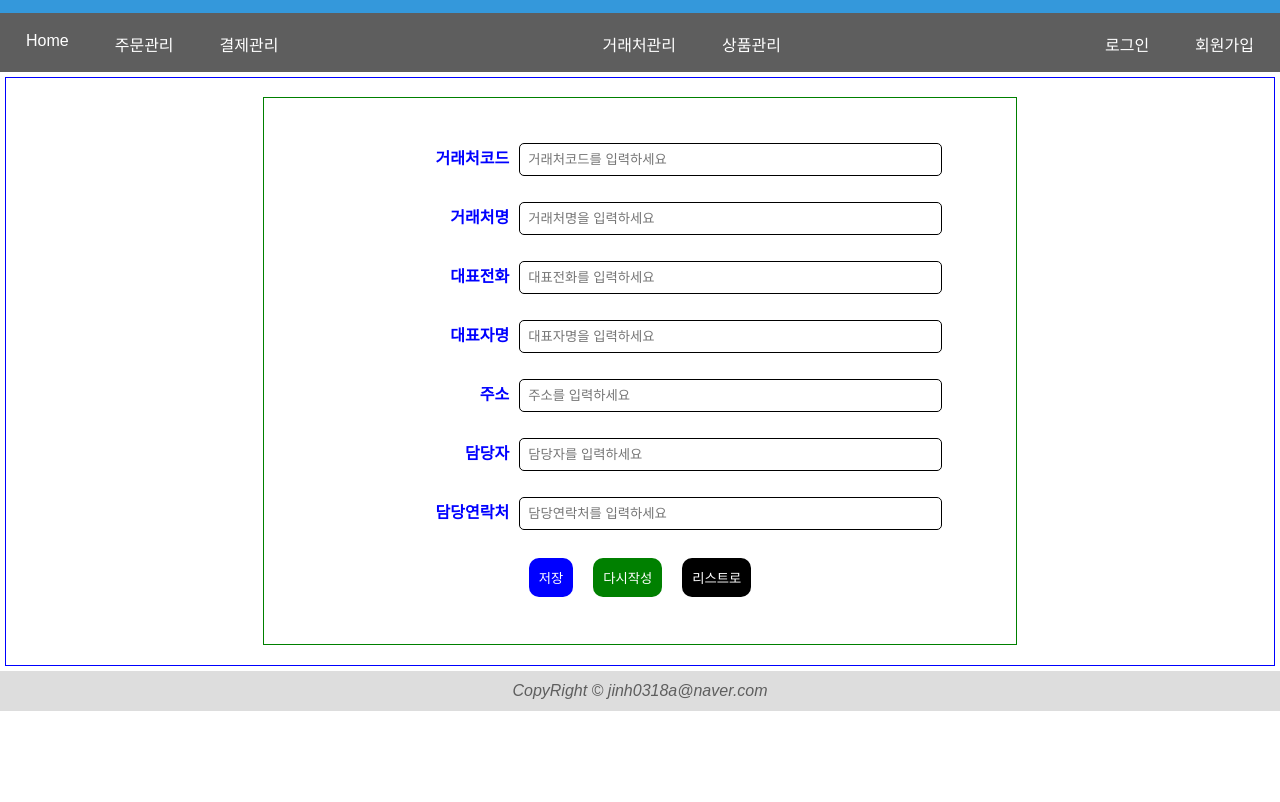
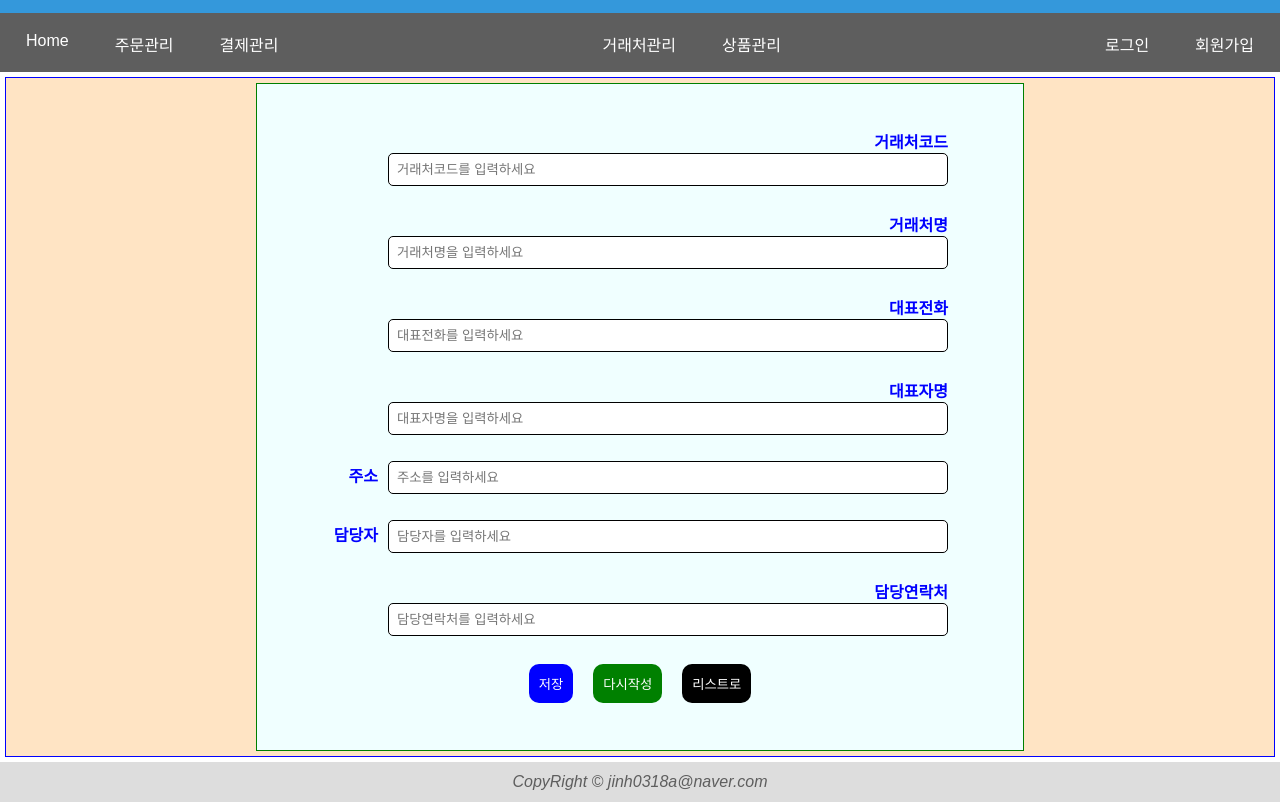
Before and after one commit to jinh0318a/Biz-2024-505-UIUX, a plain HTML site: page hello-001/index4.html in a window 1280 px wide. Shown: the part 89-891 px from the top of the page. Before the commit the page ends 800 px from the top, so only its background shows below. Drawn offline with Linux system fonts and the light colour scheme.

Commit message:
fix index4

```diff
--- a/hello-001/dash.css
+++ b/hello-001/dash.css
@@ -83,72 +83,3 @@ footer {
   text-align: center;
   padding: 0.7rem;
 }
-
-form {
-  display: flex;
-  flex: 1;
-  border: 1px solid blue;
-  margin: 5px;
-  padding: 5px;
-  justify-content: center;
-  align-items: center;
-}
-fieldset {
-  display: flex;
-  justify-content: center;
-  align-items: center;
-  border: 1px solid green;
-  flex-direction: column;
-  padding: 2rem;
-  width: 60%;
-}
-form label {
-  font-weight: bold;
-  color: blue;
-  text-align: right;
-  padding: 8px;
-  flex: 1;
-}
-form input {
-  flex: 1;
-  border-radius: 5px;
-  outline: none;
-  border: 1px solid black;
-  padding: 8px;
-  margin-left: 10px;
-  width: 70%;
-}
-
-form input:hover {
-  cursor: pointer;
-  background-color: aliceblue;
-}
-
-form input:focus {
-  border: 3px solid red;
-}
-form div {
-  width: 90%;
-  margin: 5px auto;
-  display: flex;
-  text-align: center;
-  justify-content: center;
-}
-
-form button {
-  margin: 10px;
-  color: white;
-  padding: 10px;
-  border: none;
-  border-radius: 10px;
-}
-
-form button:nth-of-type(1) {
-  background-color: blue;
-}
-form button:nth-of-type(2) {
-  background-color: green;
-}
-form button:nth-of-type(3) {
-  background-color: black;
-}
--- a/hello-001/index4.html
+++ b/hello-001/index4.html
@@ -14,6 +14,7 @@
         padding: 5px;
         justify-content: center;
         align-items: center;
+        background-color: bisque;
       }
       fieldset {
         display: flex;
@@ -22,7 +23,8 @@
         border: 1px solid green;
         flex-direction: column;
         padding: 2rem;
-        width: 60%;
+        width: 60vw;
+        background-color: azure;
       }
       form label {
         font-weight: bold;
@@ -38,7 +40,7 @@
         border: 1px solid black;
         padding: 8px;
         margin-left: 10px;
-        width: 70%;
+        width: 70vh;
       }
 
       form input:hover {
@@ -90,6 +92,10 @@
         cursor: pointer;
         background-color: rgb(255, 241, 117);
         color: black;
+      }
+
+      form label:hover {
+        color: red;
       }
     </style>
   </head>
```
